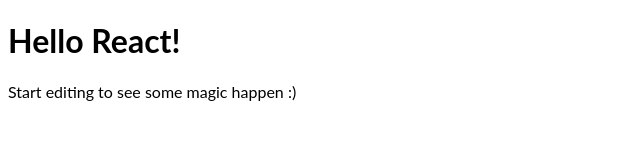
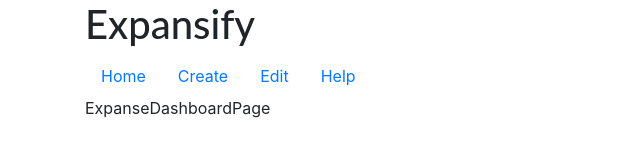
Before and after one commit to LGLabGreg/React, a React app: page / in a window 1280 px wide. Shown: the whole page, without its empty margins (0-640 px from the left). Built offline with nearby package versions, Linux system fonts and the light colour scheme.

Commit message:
Progress

```diff
--- a/package.json
+++ b/package.json
@@ -5,7 +5,7 @@
   "dependencies": {
     "react": "16.1.1",
     "react-dom": "16.1.1",
-    "react-router": "^4.2.0",
+    "react-router-dom": "^4.2.2",
     "react-scripts": "1.0.10",
     "redux": "^3.7.2"
   },
--- a/public/index.html
+++ b/public/index.html
@@ -1,41 +1,25 @@
 <!doctype html>
 <html lang="en">
+
 <head>
   <meta charset="utf-8">
   <meta name="viewport" content="width=device-width, initial-scale=1, shrink-to-fit=no">
   <meta name="theme-color" content="#000000">
-    <!--
-      manifest.json provides metadata used when your web app is added to the
-      homescreen on Android. See https://developers.google.com/web/fundamentals/engage-and-retain/web-app-manifest/
-    -->
+
   <link rel="manifest" href="%PUBLIC_URL%/manifest.json">
   <link rel="shortcut icon" href="%PUBLIC_URL%/favicon.ico">
-    <!--
-      Notice the use of %PUBLIC_URL% in the tags above.
-      It will be replaced with the URL of the `public` folder during the build.
-      Only files inside the `public` folder can be referenced from the HTML.
 
-      Unlike "/favicon.ico" or "favicon.ico", "%PUBLIC_URL%/favicon.ico" will
-      work correctly both with client-side routing and a non-root public URL.
-      Learn how to configure a non-root public URL by running `npm run build`.
-    -->
+  <link rel="stylesheet" href="https://maxcdn.bootstrapcdn.com/bootstrap/4.0.0/css/bootstrap.min.css" integrity="sha384-Gn5384xqQ1aoWXA+058RXPxPg6fy4IWvTNh0E263XmFcJlSAwiGgFAW/dAiS6JXm"
+    crossorigin="anonymous">
 
   <title>react</title>
 </head>
+
 <body>
   <noscript>
     You need to enable JavaScript to run this app.
   </noscript>
-    <div id="root"></div>
-    <!--
-      This HTML file is a template.
-      If you open it directly in the browser, you will see an empty page.
+  <div class="root container"></div>
+</body>
 
-      You can add webfonts, meta tags, or analytics to this file.
-      The build step will place the bundled scripts into the <body> tag.
-
-      To begin the development, run `npm start` or `yarn start`.
-      To create a production bundle, use `npm run build` or `yarn build`.
-    -->
-  </body>
 </html>
--- a/src/Hello.js
+++ /dev/null
@@ -1,3 +0,0 @@
-import React from 'react';
-
-export default ({ name }) => <h1>Hello {name}!</h1>;
--- /dev/null
+++ b/src/components/AddExpansePage.js
@@ -0,0 +1,9 @@
+import React from 'react';
+
+const AddExpansePage = () => (
+  <div>
+    AddExpansePage
+  </div>
+);
+
+export default AddExpansePage;
--- /dev/null
+++ b/src/components/DashboardPage.js
@@ -0,0 +1,9 @@
+import React from 'react';
+
+const DashboardPage = () => (
+  <div>
+    ExpanseDashboardPage
+  </div>
+);
+
+export default DashboardPage;
--- /dev/null
+++ b/src/components/EditExpansePage.js
@@ -0,0 +1,9 @@
+import React from 'react';
+
+const EditExpansePage = () => (
+  <div>
+    EditExpansePage
+  </div>
+);
+
+export default EditExpansePage;
--- /dev/null
+++ b/src/components/HelpPage.js
@@ -0,0 +1,11 @@
+import React from 'react';
+import { Link } from 'react-router-dom';
+
+const HelpPage = () => (
+  <div>
+    HelpPage - <Link to="/"></Link>
+  </div>
+);
+
+
+export default HelpPage;
--- /dev/null
+++ b/src/components/MainNav.js
@@ -0,0 +1,24 @@
+import React from 'react';
+import { NavLink } from 'react-router-dom';
+
+const MainNav = () => (
+  <header>
+    <h1>Expansify</h1>
+    <ul className="nav">
+      <li className="nav-item">
+        <NavLink className="nav-link" to="/" exact={true}>Home</NavLink>
+      </li>
+      <li className="nav-item">
+        <NavLink className="nav-link" to="/create">Create</NavLink>
+      </li>
+      <li className="nav-item">
+        <NavLink className="nav-link" to="/edit">Edit</NavLink>
+      </li>
+      <li className="nav-item">
+        <NavLink className="nav-link" to="/help">Help</NavLink>
+      </li>
+    </ul>
+  </header>
+);
+
+export default MainNav;
--- /dev/null
+++ b/src/components/NotFoundPage.js
@@ -0,0 +1,9 @@
+import React from 'react';
+
+const NotFoundPage = () => (
+  <div>
+    NotFoundPage
+  </div>
+);
+
+export default NotFoundPage;
--- a/src/index.js
+++ b/src/index.js
@@ -1,26 +1,6 @@
 import React, { Component } from 'react';
 import { render } from 'react-dom';
-import Hello from './Hello';
+import AppRouter from './routers/AppRouter';
 import './style.css';
 
-class App extends Component {
-  constructor() {
-    super();
-    this.state = {
-      name: 'React'
-    };
-  }
-
-  render() {
-    return (
-      <div>
-        <Hello name={this.state.name} />
-        <p>
-          Start editing to see some magic happen :)
-        </p>
-      </div>
-    );
-  }
-}
-
-render(<App />, document.getElementById('root'));
+render(<AppRouter />, document.querySelector('.root'));
--- /dev/null
+++ b/src/routers/AppRouter.js
@@ -0,0 +1,26 @@
+import React from 'react';
+import { BrowserRouter, Switch, Route } from 'react-router-dom';
+
+import MainNav from '../components/MainNav';
+import DashboardPage from '../components/DashboardPage';
+import AddExpansePage from '../components/AddExpansePage';
+import EditExpansePage from '../components/EditExpansePage';
+import HelpPage from '../components/HelpPage';
+import NotFoundPage from '../components/NotFoundPage';
+
+const AppRouter = () => (
+  <BrowserRouter>
+    <div>
+      <MainNav />
+      <Switch>
+        <Route path="/" component={DashboardPage} exact={true} />
+        <Route path="/create" component={AddExpansePage} />
+        <Route path="/edit" component={EditExpansePage} />
+        <Route path="/help" component={HelpPage} />
+        <Route component={NotFoundPage} />
+      </Switch>
+    </div>
+  </BrowserRouter>
+);
+
+export default AppRouter;
```
Also changed, not shown: 1 other file. Lines whose indentation alone changed are shown as unchanged.
